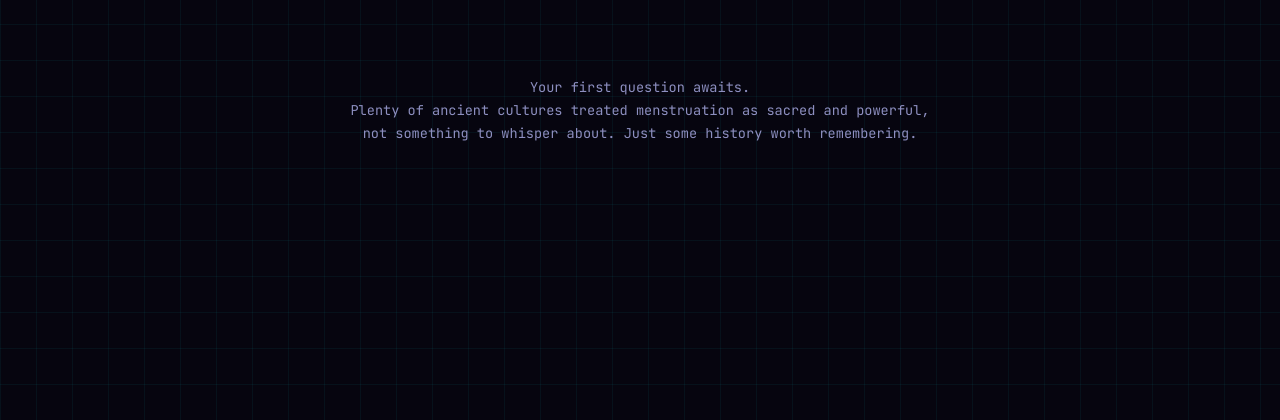
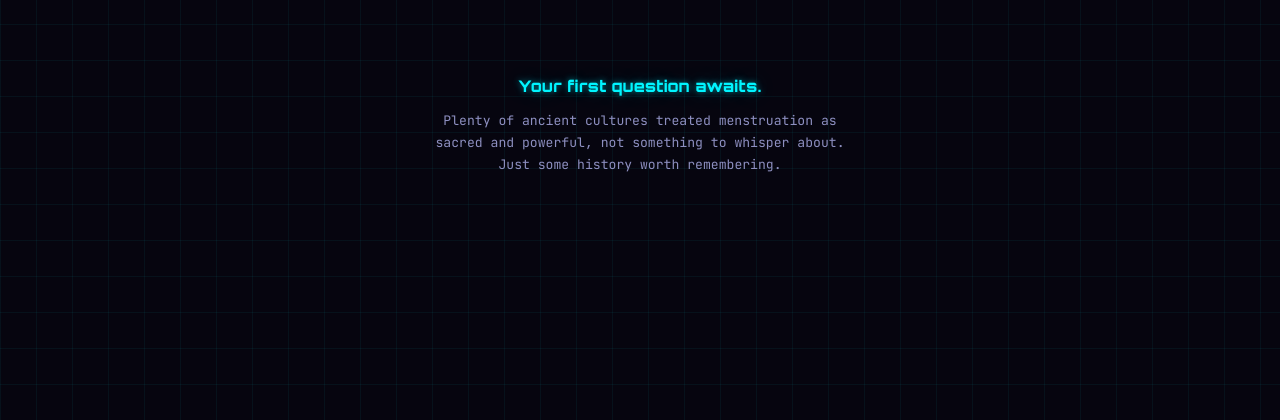
Before and after one commit to shivam-library-3115/ask-claude-app, a Flask app: page / in a window 1280 px wide. Shown: the part 156-576 px from the top of the page. Run offline with Flask 3, Linux system fonts and the light colour scheme.

Commit message:
Update style.css

```diff
--- a/static/style.css
+++ b/static/style.css
@@ -79,9 +79,25 @@ main {
 .empty-state {
   margin-top: 3rem;
   text-align: center;
+}
+
+.empty-state .empty-hook {
+  display: inline-block;
+  font-family: var(--font-display);
+  font-weight: 700;
+  font-size: 1rem;
+  letter-spacing: 0.02em;
+  color: var(--cyan);
+  text-shadow: var(--glow-cyan);
+  margin-bottom: 0.85rem;
+}
+
+.empty-state .empty-trivia {
+  display: inline-block;
+  max-width: 420px;
   color: var(--ink-soft);
   font-family: var(--font-mono);
-  font-size: 0.85rem;
+  font-size: 0.82rem;
   line-height: 1.7;
 }
 
```
